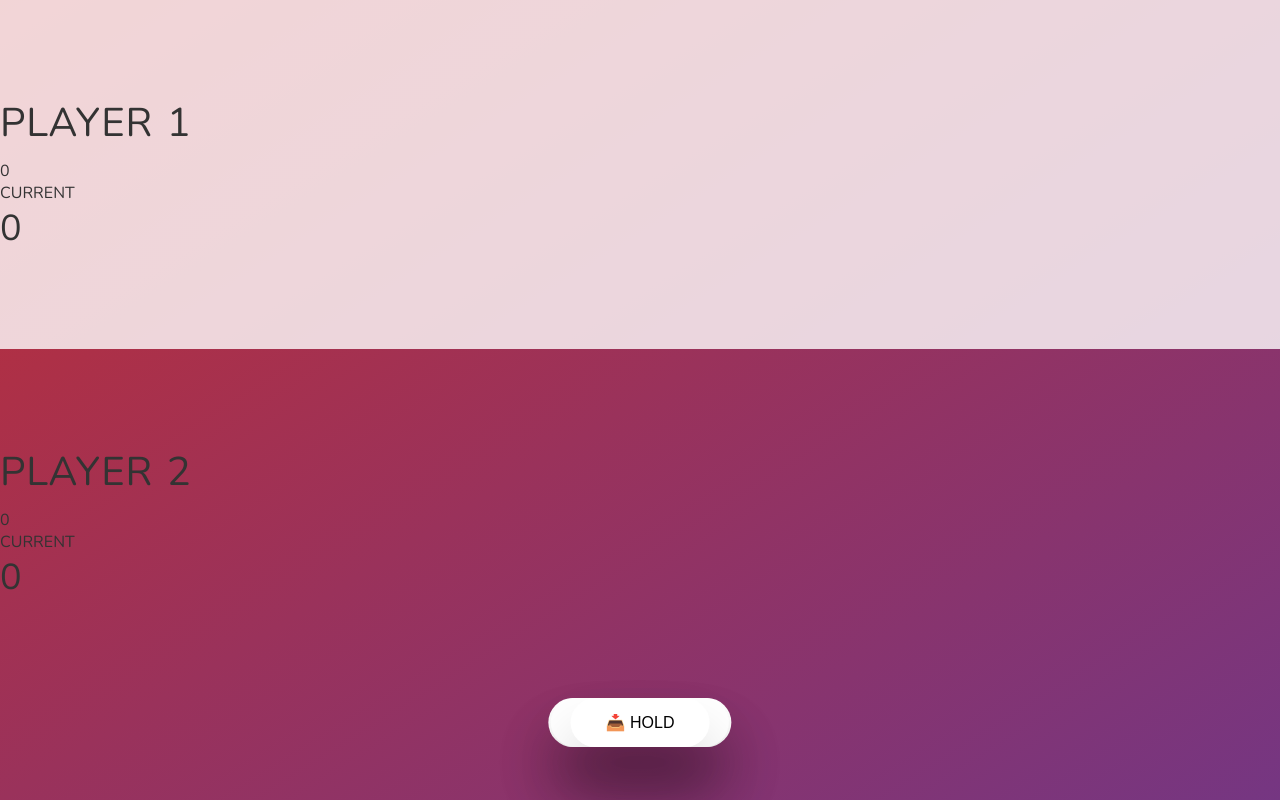
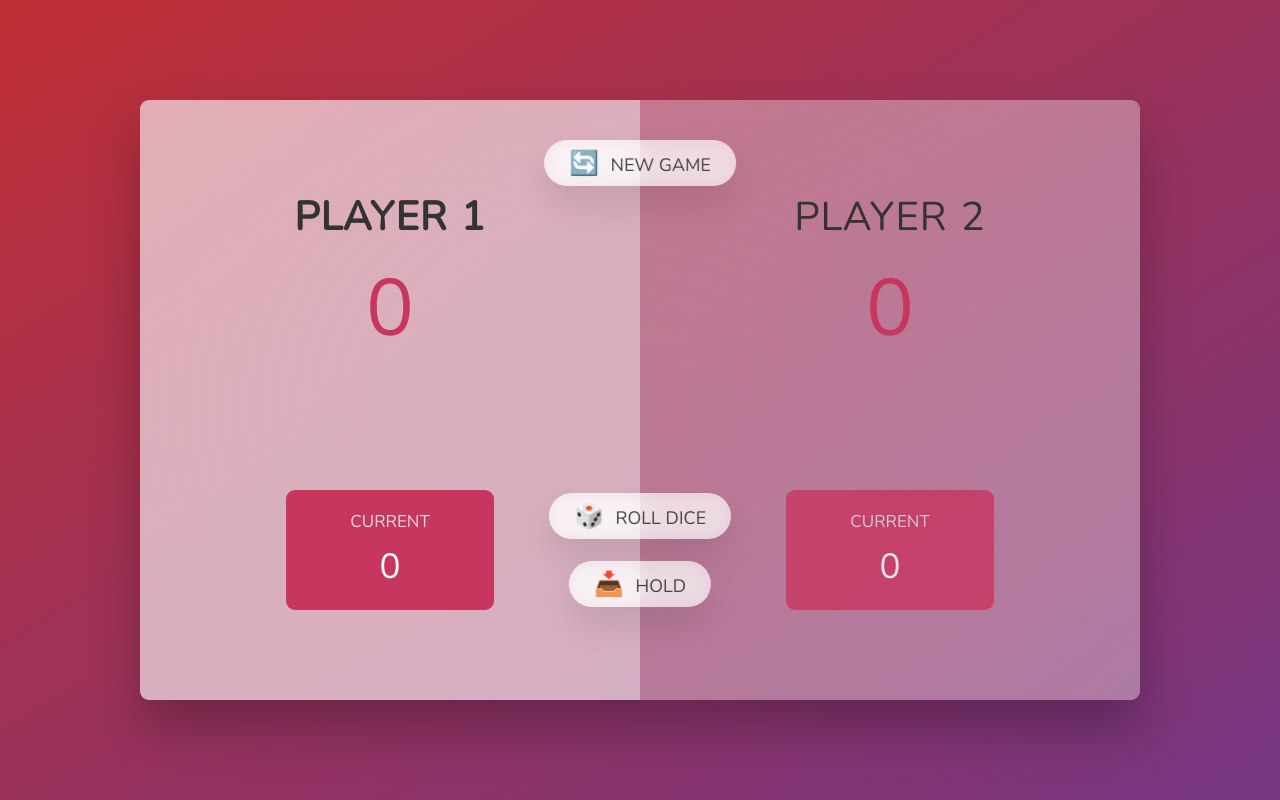
Before and after one commit to dd-obua/-js-DOM-Pig-Game-05-03-, a plain HTML site: page index.html in a window 1280 px wide. Drawn offline with nearby package versions, Linux system fonts and the light colour scheme; files whose address does not match are found by name.

Commit message:
Update styles.css

```diff
--- a/css/styles.css
+++ b/css/styles.css
@@ -7,136 +7,165 @@
 }
 
 html {
+  font-size: 62.5%;
   box-sizing: border-box;
-  font-size: 62.5%;
 }
 
 body {
   font-family: 'Nunito', sans-serif;
-  font-size: 1.6rem;
-  text-transform: uppercase;
-  background: linear-gradient(to top left, #753682 0%, #bf2e34 100%);
-
+  font-weight: 400;
   height: 100vh;
   color: #333;
+  background-image: linear-gradient(to top left, #753682 0%, #bf2e34 100%);
+  display: flex;
+  align-items: center;
+  justify-content: center;
 }
 
-.container {
-  width: 75%;
-  height: 94vh;
-  border-radius: 1.5rem;
-  text-align: center;
-  overflow: hidden;
-  background: #e2c7e2;
-
+/* LAYOUT */
+main {
+  position: relative;
+  width: 100rem;
+  height: 60rem;
+  background-color: rgba(255, 255, 255, 0.35);
   backdrop-filter: blur(200px);
   filter: blur();
-
-  position: absolute;
-  top: 50%;
-  left: 50%;
-  transform: translate(-50%, -50%);
-
-  display: grid;
-  grid-template-columns: repeat(2, 1fr);
+  box-shadow: 0 3rem 5rem rgba(0, 0, 0, 0.25);
+  border-radius: 9px;
+  overflow: hidden;
+  display: flex;
 }
 
 .player {
+  flex: 50%;
+  padding: 9rem;
   display: flex;
   flex-direction: column;
-  justify-content: space-between;
-  padding: 9.6rem 0;
+  align-items: center;
+  transition: all 0.75s;
 }
 
-h2 {
+/* ELEMENTS */
+.name {
+  position: relative;
   font-size: 4rem;
-  font-weight: 300;
+  text-transform: uppercase;
   letter-spacing: 1px;
   word-spacing: 2px;
+  font-weight: 300;
   margin-bottom: 1rem;
 }
 
-.total-score {
+.score {
   font-size: 8rem;
+  font-weight: 300;
   color: #c7365f;
+  margin-bottom: auto;
 }
 
-.section-bottom {
-  display: inline;
-  color: #fff;
-  padding: 2rem 5rem;
-  border-radius: 1rem;
-  margin: 0 auto;
-
-  background: #c7365f;
+.player--active {
+  background-color: rgba(255, 255, 255, 0.4);
+}
+.player--active .name {
+  font-weight: 700;
+}
+.player--active .score {
+  font-weight: 400;
 }
 
-.current__text {
-  font-weight: 100;
-  margin-bottom: 2rem;
+.player--active .current {
+  opacity: 1;
+}
+
+.current {
+  background-color: #c7365f;
+  opacity: 0.8;
+  border-radius: 9px;
+  color: #fff;
+  width: 65%;
+  padding: 2rem;
+  text-align: center;
+  transition: all 0.75s;
+}
+
+.current-label {
+  text-transform: uppercase;
+  margin-bottom: 1rem;
+  font-size: 1.7rem;
+  color: #ddd;
 }
 
 .current-score {
-  font-size: 3.6rem;
-  font-weight: 300;
+  font-size: 3.5rem;
 }
 
+/* ABSOLUTE POSITIONED ELEMENTS */
 .btn {
-  border: none;
-  padding: 1.5rem 3.5rem;
-  border-radius: 100px;
-  font-size: 1.6rem;
-  text-transform: uppercase;
-  cursor: pointer;
-  background: #fff;
-  box-shadow: 0 4rem 6rem rgba(0, 0, 0, 0.2);
-
   position: absolute;
   left: 50%;
   transform: translateX(-50%);
+  color: #444;
+  background: none;
+  border: none;
+  font-family: inherit;
+  font-size: 1.8rem;
+  text-transform: uppercase;
+  cursor: pointer;
+  font-weight: 400;
+  transition: all 0.2s;
+
+  background-color: white;
+  background-color: rgba(255, 255, 255, 0.6);
+  backdrop-filter: blur(10px);
+
+  padding: 0.7rem 2.5rem;
+  border-radius: 50rem;
+  box-shadow: 0 1.75rem 3.5rem rgba(0, 0, 0, 0.1);
 }
 
-.new-game {
-  top: 5rem;
+.btn::first-letter {
+  font-size: 2.4rem;
+  display: inline-block;
+  margin-right: 0.7rem;
 }
 
-.roll-dice {
-  bottom: 15rem;
+.btn--new {
+  top: 4rem;
+}
+.btn--roll {
+  top: 39.3rem;
+}
+.btn--hold {
+  top: 46.1rem;
 }
 
-.hold {
-  bottom: 8rem;
+.btn:active {
+  transform: translate(-50%, 3px);
+  box-shadow: 0 1rem 2rem rgba(0, 0, 0, 0.15);
+}
+
+.btn:focus {
+  outline: none;
 }
 
 .dice {
-  background: #fff;
-  width: 10rem;
+  position: absolute;
+  left: 50%;
+  top: 16.5rem;
+  transform: translateX(-50%);
   height: 10rem;
-
-  position: absolute;
-  top: 50%;
-  left: 50%;
-  transform: translate(-50%, -130%);
+  box-shadow: 0 2rem 5rem rgba(0, 0, 0, 0.2);
 }
 
-img {
-  display: block;
-  width: 100%;
-  height: 100%;
+.player--winner {
+  background-color: #2f2f2f;
+}
+
+.player--winner .name {
+  font-weight: 700;
+  color: #c7365f;
 }
 
 .hidden {
   display: none;
 }
-
-.player--active {
-  background: rgba(255, 255, 255, 0.8);
-}
-
-.player--winner {
-  background: #2f2f2f;
-}
-
-.background {
-  background: #e2c7e2;
-}
```
